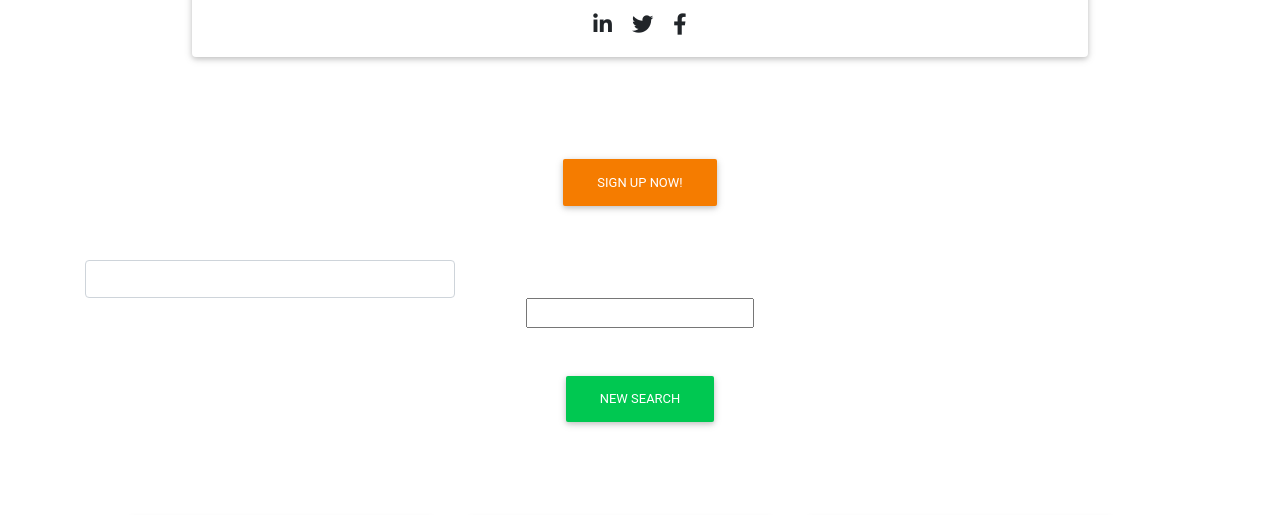
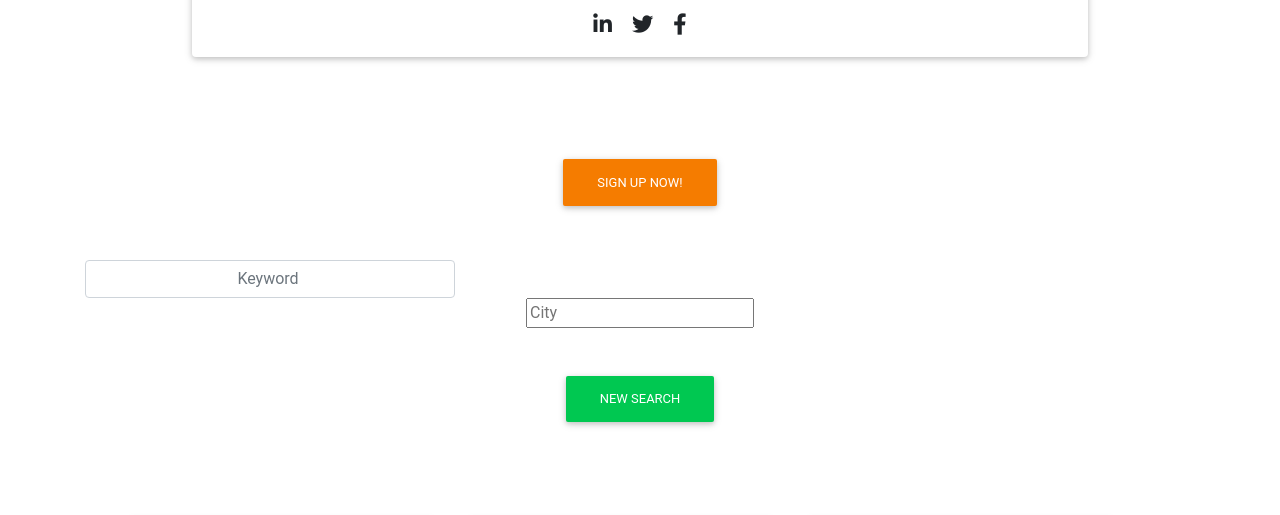
Before and after one commit to watkinsgljr/project1, a plain HTML site: page index.html in a window 1280 px wide. Shown: the part 534-1049 px from the top of the page. Drawn offline with nearby package versions, Linux system fonts and the light colour scheme; grey boxes are pictures that could not be loaded.

Commit message:
merged api code

```diff
--- a/index.html
+++ b/index.html
@@ -26,11 +26,9 @@
     <div id="main-container">
         <header>
             <div id="header-photo-div">
-                <img id="header-photo" src="./assets/images/photo-1501281668745-f7f57925c3b4.jpg">
-            </div>
+                <img id="header-photo" src="./assets/images/photo-1501281668745-f7f57925c3b4.jpg"> </div>
 
             <!-- Card -->
-
             <div class="card card-cascade wider reverse">
 
                 <!-- Card image -->
@@ -76,9 +74,9 @@
             <div class="text-center mt-5" id="Header">
 
                 <div>
-                    <input type="search" class="form-control col-md-4 mt-5 text-center"
-                        id="searchField" name="eventSearch" value="">
-                    <input type="text" id="city" value="">
+                    <input type="search" class="form-control col-md-4 mt-5 text-center" id="searchField"
+                        name="eventSearch" value="" placeholder="Keyword">
+                    <input type="text" id="city" value="" placeholder="City">
                 </div>
                 <button type="button" id="searchButton" class="btn btn-success m-5">New
                     Search</button>
```
